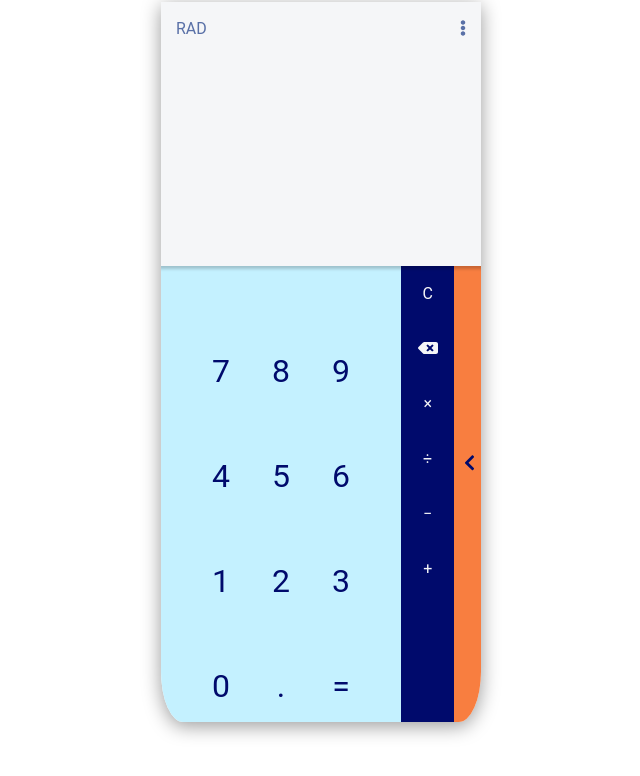
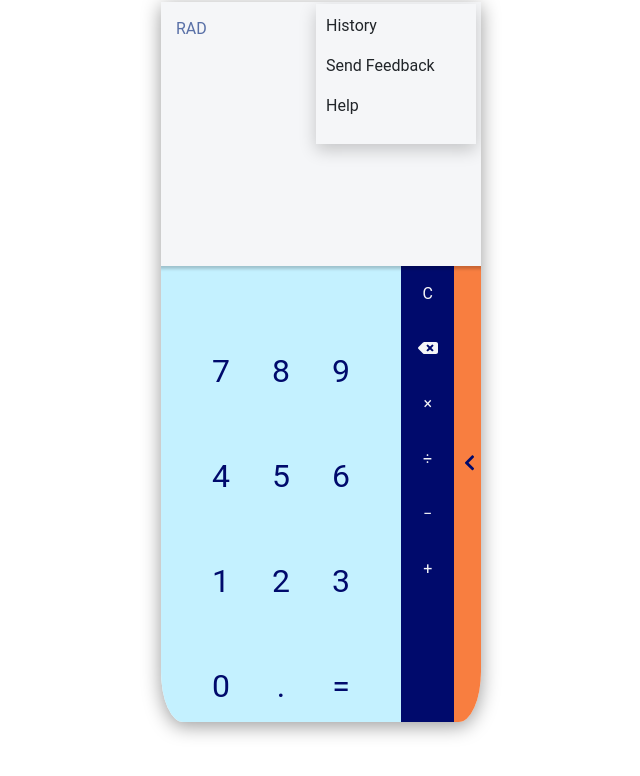
Before and after one commit to Keronmat/react-calculator, a React (Create React App) app: page / in a window 1280 px wide. Both pictures are taken after a click on the element 782 px from the left and 29 px from the top of the page. Shown: the top 776 px of the page, without its empty margins (319-959 px from the left). Built offline with nearby package versions, Linux system fonts and the light colour scheme.

Commit message:
added dropdown for menu

```diff
--- a/package.json
+++ b/package.json
@@ -11,6 +11,7 @@
     "popper.js": "^1.14.7",
     "react": "^16.8.4",
     "react-dom": "^16.8.4",
+    "react-router-dom": "^5.0.0",
     "react-scripts": "2.1.8"
   },
   "scripts": {
--- a/src/App.css
+++ b/src/App.css
@@ -55,6 +55,20 @@ html {
   top: 15px;
   color: var(--mdBlue);
 }
+
+.dropdown-content {
+  display: none;
+  position: absolute;
+  background-color: var(--mainWhite);
+  min-width: 160px;
+  box-shadow: 0px 6px 16px 0px rgba(0, 0, 0, 0.2);
+  padding: 10px;
+  right: 5px;
+  top: 2px;
+  z-index: 1;
+  text-transform: capitalize;
+}
+
 .rad-deg {
   color: var(--mdBlue);
   position: absolute;
@@ -82,13 +96,16 @@ html {
 .answer-display {
   color: var(--mdBlue);
   width: 100%;
-  height: 11vh;
+  height: 8vh;
   font-size: 30px;
   padding: 15px;
-  margin-top: 0;
+  margin-bottom: 15px;
   text-align: right;
   transition: all 0.5s ease-out;
   line-height: 1em;
+  overflow-y: hidden;
+  border: none;
+  background-color: transparent;
 }
 .calculator-keypad {
   height: 60vh;
--- a/src/components/Display/AnswerDisplayComponent.js
+++ b/src/components/Display/AnswerDisplayComponent.js
@@ -1,5 +1,7 @@
 import React from "react";
 
 export default function AnswerDisplay(props) {
-  return <div className="answer-display"> {props.displayResult}</div>;
+  return (
+    <input className="answer-display" value={props.displayResult} disabled />
+  );
 }
--- a/src/components/Display/MenuComponent.js
+++ b/src/components/Display/MenuComponent.js
@@ -1,17 +1,60 @@
-import React from "react";
+import React, { Component } from "react";
 import { faEllipsisV, faHistory } from "@fortawesome/free-solid-svg-icons";
 import { FontAwesomeIcon } from "@fortawesome/react-fontawesome";
 
-export default function Menu(props) {
+export default class Menu extends Component {
+  constructor(props) {
+    super(props);
+
+    this.state = {
+      showDropDown: false
+    };
+  }
+  handleClick = () => {
+    if (!this.state.showDropDown) {
+      // attach/remove event handler
+      document.addEventListener("click", this.handleOutsideClick, false);
+    } else {
+      document.removeEventListener("click", this.handleOutsideClick, false);
+    }
+
+    this.setState(prevState => ({
+      showDropDown: !prevState.showDropDown
+    }));
+  };
+
+  handleOutsideClick = e => {
+    // ignore clicks on the component itself
+    if (this.node.contains(e.target)) {
+      return;
+    }
+
+    this.handleClick();
+  };
+
+  render() {
     return (
       <div>
-      <div className="menu-icon">
+        <div className="menu-icon" onClick={this.handleClick}>
           <FontAwesomeIcon icon={faEllipsisV} size="md" />
         </div>
-
+        <div
+          ref={node => {
+            this.node = node;
+          }}
+          class="dropdown-content"
+          style={
+            this.state.showDropDown ? { display: "block" } : { display: "none" }
+          }
+        >
+          <p>History</p>
+          <p>Send Feedback</p>
+          <p>Help</p>
+        </div>
         <div className="rad-deg">
-        <p>{props.deg ? "DEG" : "RAD"}</p>
+          <p>{this.props.deg ? "DEG" : "RAD"}</p>
         </div>
       </div>
     );
   }
+}
```
Also changed, not shown: 1 other file (tests, documents, lock files or other folders). Lines whose indentation alone changed are shown as unchanged.
